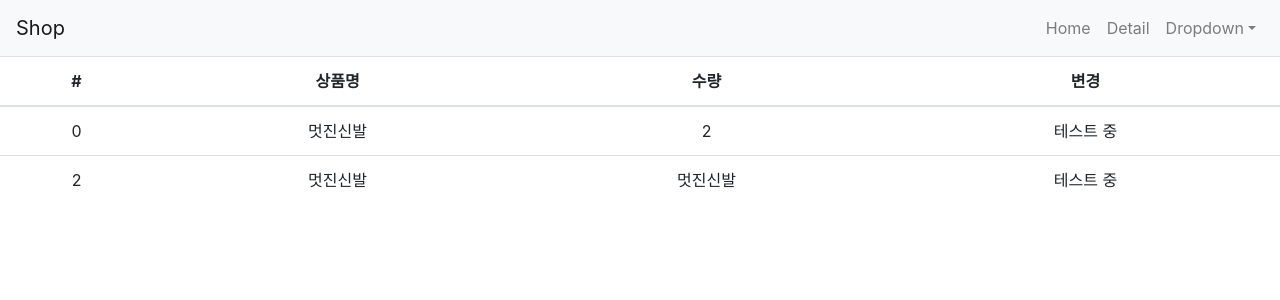
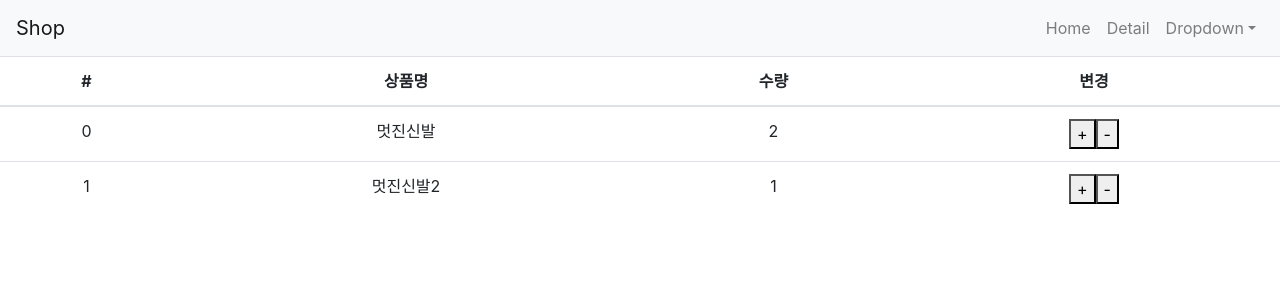
Before and after one commit to super2918/react-shop, a React (Create React App) app: page /cart in a window 1280 px wide. Shown: the top 300 px of the page. Built offline with nearby package versions, Linux system fonts and the light colour scheme.

Commit message:
Add increase, decrease button

```diff
--- a/src/Cart.js
+++ b/src/Cart.js
@@ -15,18 +15,23 @@ function Cart(props) {
           </tr>
         </thead>
         <tbody>
-          <tr>
-            <td>{ props.state[0].id}</td>
-            <td>{ props.state[0].name }</td>
-            <td>{ props.state[0].quan}</td>
-            <td>테스트 중</td>
-          </tr>
-          <tr>
-            <td>2</td>
-            <td>{ props.state[0].name }</td>
-            <td>{ props.state[0].name }</td>
-            <td>테스트 중</td>
-          </tr>
+          {
+
+            props.state.map((a, i) => {
+              return  (
+                <tr key={i}>
+                  <td>{ a.id }</td>
+                  <td>{ a.name }</td>
+                  <td>{ a.quan }</td>
+                  {/* 데이터를 수정할 경우 1.reducer 수정 2. dispatch()  reducer에 만들어둔 'increase' 요청*/}
+                  <td>
+                    <button onClick={() => {props.dispatch({type: 'increase'})}}>+</button>
+                    <button onClick={() => {props.dispatch({type: 'decrease'})}}>-</button>
+                  </td>
+                </tr>
+              )
+            })
+          }
         </tbody>
       </Table>
     </div>
--- a/src/index.js
+++ b/src/index.js
@@ -15,13 +15,44 @@ import { createStore } from 'redux';
 
 // state 초기값
 // let store = createStore(() => { return [ { id: 0, name: '멋진신발', quan: 2 }] })
-let store = createStore(() => { return [{ id: 0, name: '멋진신발', quan: 2}]})
+// let store = createStore(() => {
+//   return [
+//     { id: 0, name: '멋진신발', quan: 2},
+//     { id: 1, name: '멋진신발2', quan: 1}
+//   ]
+// });
 
+// 초기 state값
+let initialState = [
+  { id: 0, name: '멋진신발', quan: 2},
+  { id: 1, name: '멋진신발2', quan: 1}
+];
 
+// state 데이터의 수정 방법 : reducer 정의
+// reducer 수정된 state를 리턴하는 함수 퉤 뱉어 주는 역할
+// state = defaultState 기본 파라미터 디폴트 state 초기값  es6
+function reducer ( state = initialState, action ) {
+  // 수량이 증가할 경우
+  if(action.type === 'increase') {
+    let copy = [...state]; // deep cpoy
+    copy[0].quan++;
+    return copy;
+  } else if (action.type === 'decrease')  {
+    let copy = [...state]; // deep cpoy
+    copy[0].quan--;
+    return copy;
+  }else {
+    return initialState;
+  }
+  return state
+}
+
+let store = createStore(reducer);
 
 ReactDOM.render(
   <React.StrictMode>
     <BrowserRouter basename="">
+      {/* 같은 store안에 있는 모든 컴포넌트들에게 state값을 전달하고 싶어서  */}
       <Provider store={store}>
         <App />
       </Provider>
```
Also changed, not shown: 1 other file (tests, documents, lock files or other folders).
